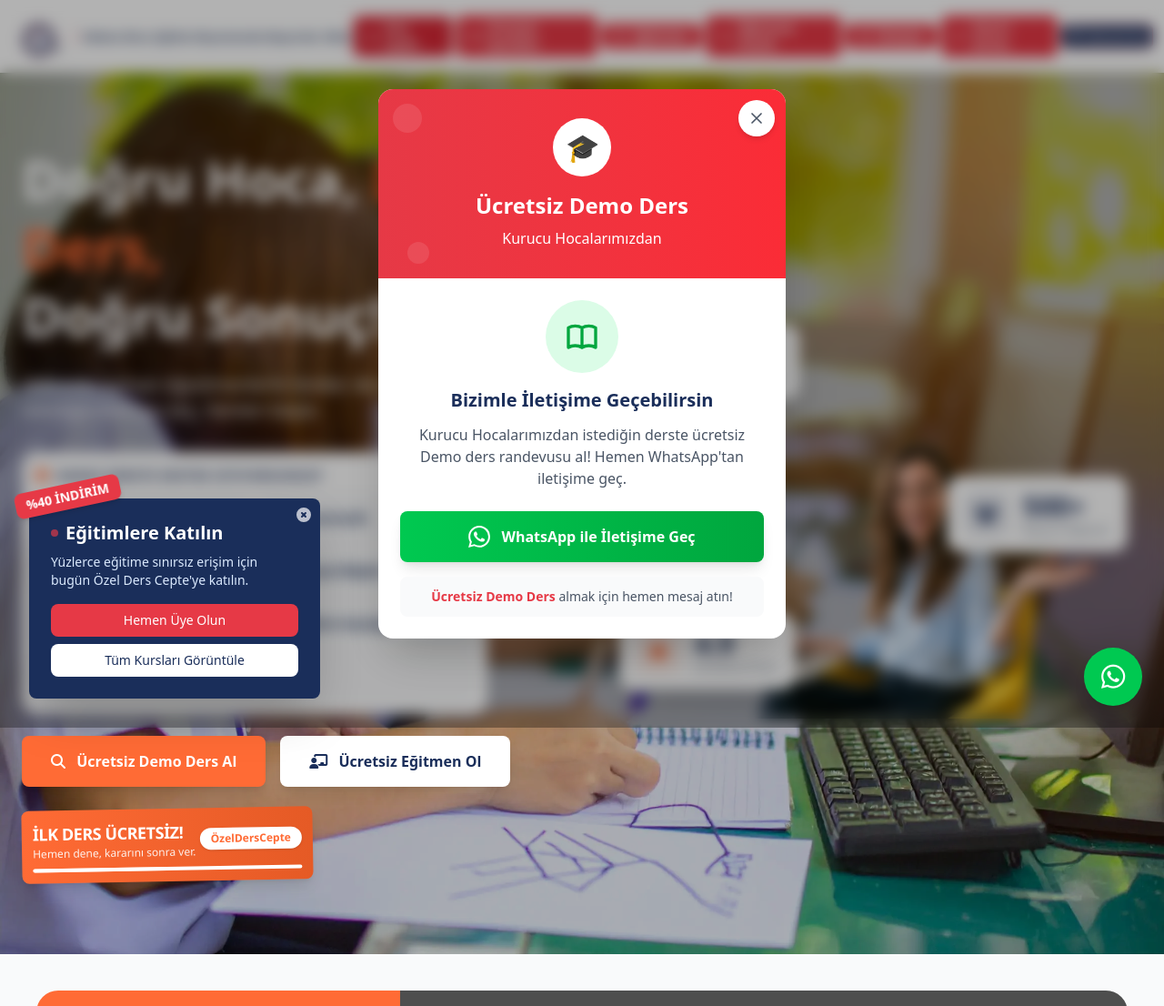
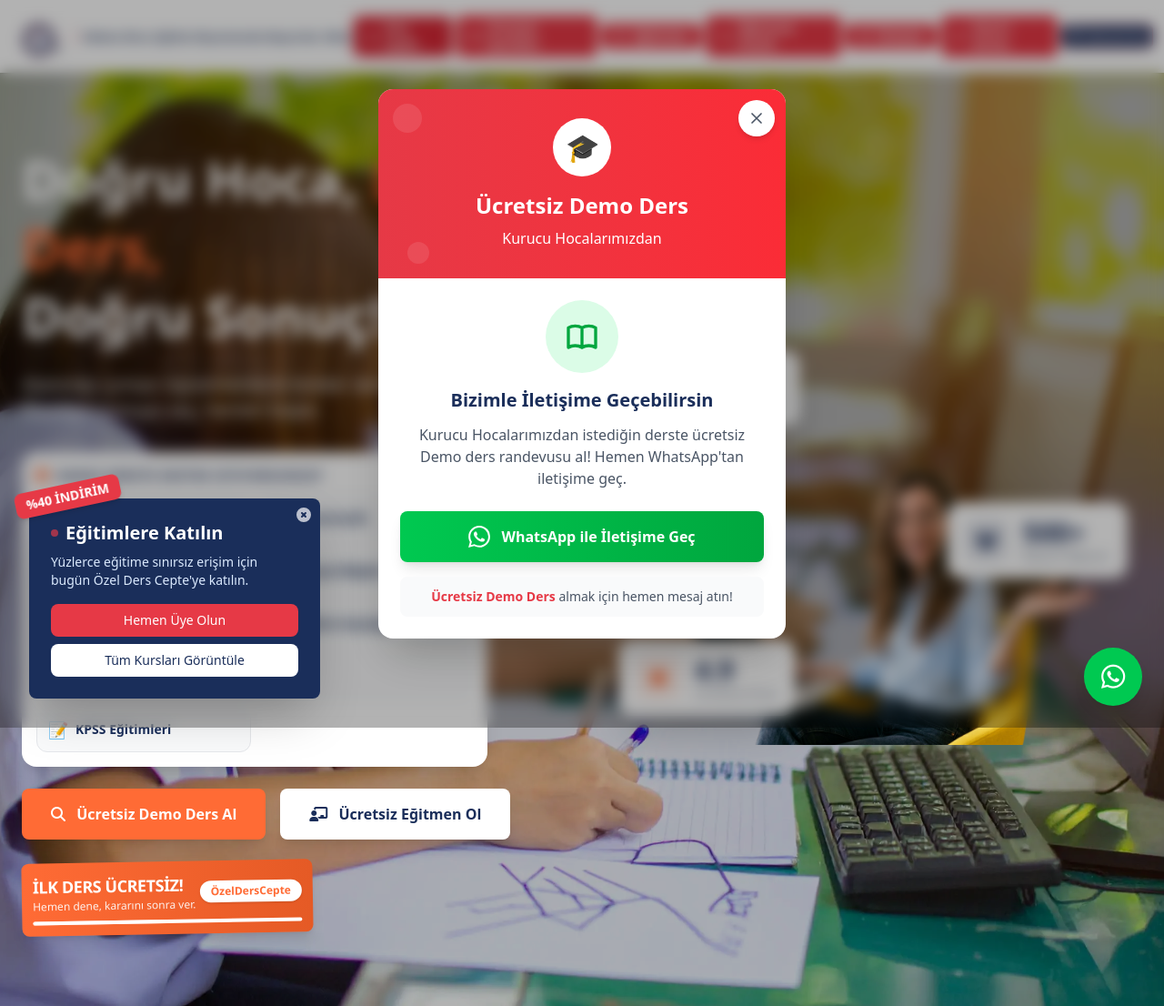
Before and after one commit to teyfikaktas/riseenglish, a Laravel app: page / in a window 1280 px wide. Shown: the top 1106 px of the page at 91% size. Run offline with Laravel 12, Linux system fonts and the light colour scheme; data comes from the database, SQL or seed files in the repository; style sheets or scripts are compiled from the project's sources; parts of the project's set-up code (start-up, migrations or seed data) failed here and were passed over; some libraries are stand-ins or nearby versions; some web fonts are replaced; grey boxes are pictures that could not be loaded.

Commit message:
feat: add KPSS training link to welcome page

```diff
--- a/resources/views/welcome.blade.php
+++ b/resources/views/welcome.blade.php
@@ -700,6 +700,11 @@
                                 <span class="text-lg">⚡</span>
                                 <span class="text-sm font-semibold">Hızlı Okuma</span>
                             </a>
+                            <a href="javascript:void(0)" onclick="contactTeacher('KPSS')"
+                            class="group flex items-center gap-2 bg-gray-50 hover:bg-[#FF6B35] border border-gray-200 hover:border-[#FF6B35] text-[#1a2e5a] hover:text-white rounded-xl px-3 py-2.5 transition-all duration-200 hover:shadow-lg hover:-translate-y-0.5">
+                            <span class="text-lg">📝</span>
+                            <span class="text-sm font-semibold">KPSS Eğitimleri</span>
+                        </a>
                         </div>
                     </div>
 
```
